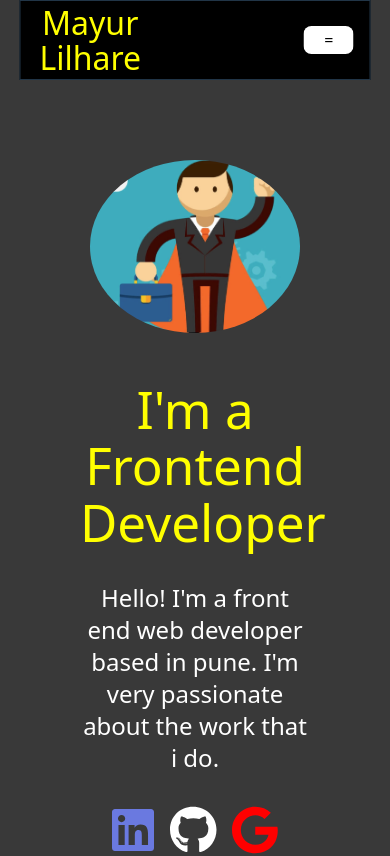
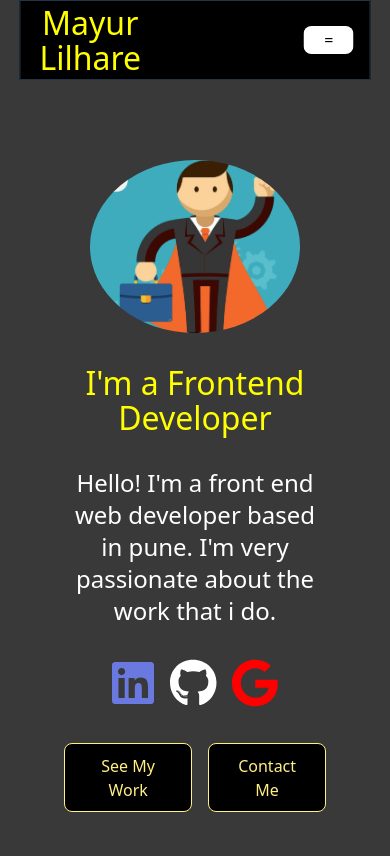
Before and after one commit to usernameXD00/FSD, a React (Vite) app: page / in a window 390 px wide. Shown: the top 856 px of the page. Built offline with nearby package versions, Linux system fonts and the light colour scheme.

Commit message:
changes in about section

```diff
--- a/src/Components/About.jsx
+++ b/src/Components/About.jsx
@@ -20,13 +20,13 @@ function About({navigate, highlightSection}) {
           </div>
 
           <div
-            className={`flex flex-col lg:w-[40rem] gap-[2rem] p-[1rem] text-center shadow-transition-1000 ${
+            className={`flex flex-col lg:w-[40rem] gap-[2rem] xl:p-[1rem] text-center shadow-transition-1000 ${
               highlightSection === "About"
                 ? "highlight-shadow-active"
                 : "shadow-none"
             } `}
           >
-            <h1 className="text-yellow-300">I'm a Frontend Developer</h1>
+            <h1 className="!text-[2rem] lg:!text-[3rem] text-yellow-300">I'm a Frontend Developer</h1>
             <p className="text-white text-2xl">
               Hello! I'm a front end web developer based in pune. I'm very
               passionate about the work that i do.
```
